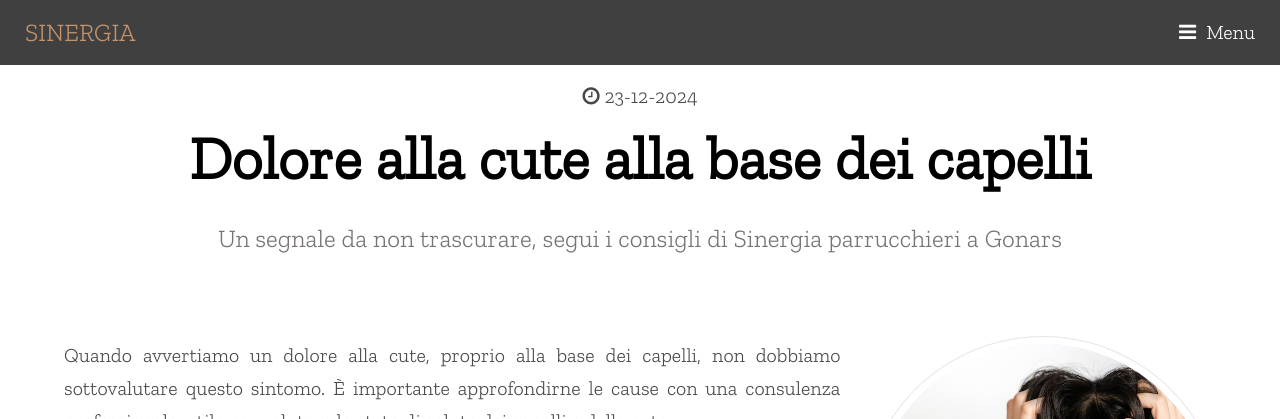
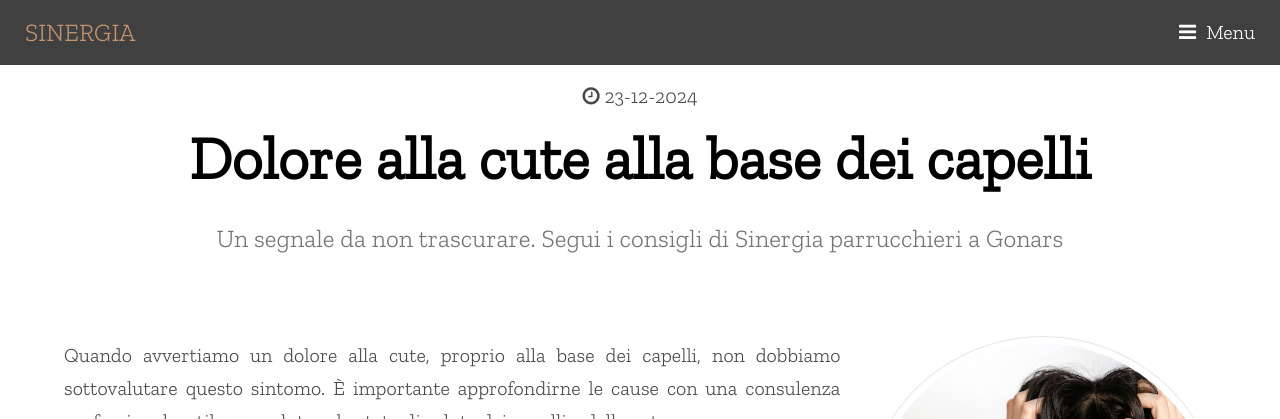
Before and after one commit to nardy70/sinergiaweb, a Jekyll site: the page built from _posts/consigli/2024-12-23-dolore-al-cuoio-cappelluto.md, in a window 1280 px wide and 900 px high. Shown: the top 419 px of the window. Built offline with Jekyll 4.4.1, drawn with Linux system fonts in a browser that asks for light colours; comment, search, counter and statistics services are not loaded; a style sheet for code colours, icons or effects is not loaded.

```diff
--- a/_posts/consigli/2024-12-23-dolore-al-cuoio-cappelluto.md
+++ b/_posts/consigli/2024-12-23-dolore-al-cuoio-cappelluto.md
@@ -1,7 +1,7 @@
 ---
 title: Dolore alla cute alla base dei capelli
 layout: generico
-tag: Un segnale da non trascurare, segui i consigli di Sinergia parrucchieri a Gonars
+tag: Un segnale da non trascurare. Segui i consigli di Sinergia parrucchieri a Gonars
 tag2:
 form: si
 sitemap:
```
